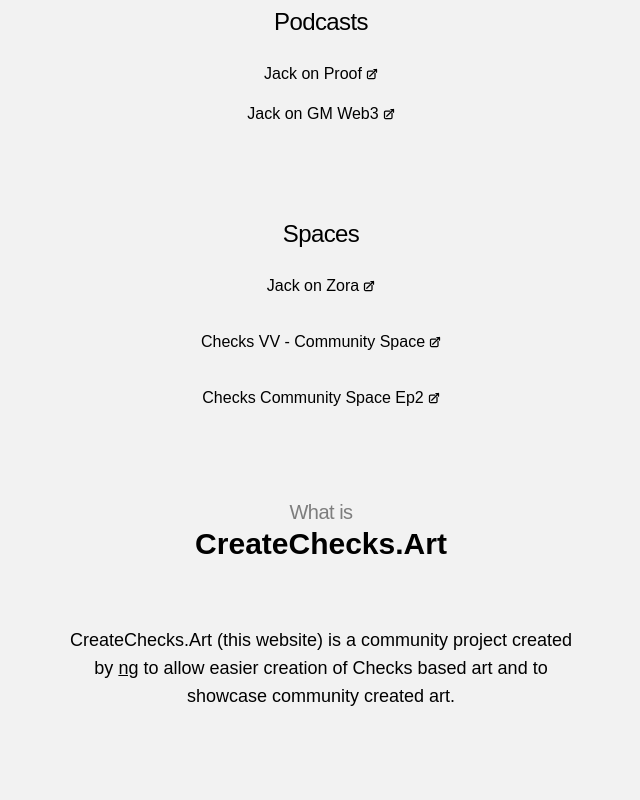
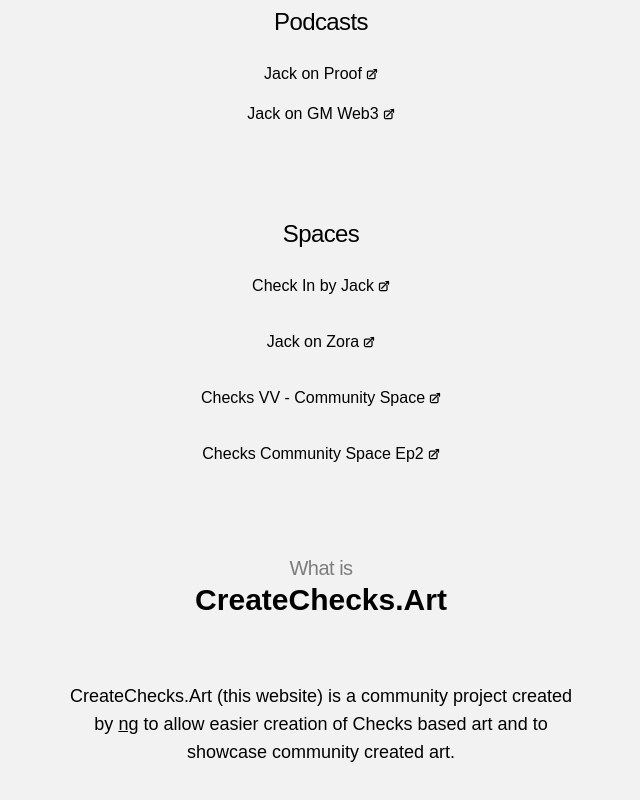
Before and after one commit to nikitattt/create-checks, a Next.js app: page /info in a window 1280 px wide. Shown: the part 846-1646 px from the top of the page, without its empty margins (319-959 px from the left). Built offline with nearby package versions, Linux system fonts and the light colour scheme; a web font is replaced by a local one.

Commit message:
One more space

```diff
--- a/pages/info.tsx
+++ b/pages/info.tsx
@@ -125,6 +125,11 @@
 
             <SectionTitle index={4} name="Spaces" />
             <ExternalLink
+              link="https://twitter.com/i/spaces/1MnGnpyPrlkxO?s=20"
+              name="Check In by Jack"
+              className="mt-4"
+            />
+            <ExternalLink
               link="https://twitter.com/i/spaces/1yNGaNnZPMgJj"
               name="Jack on Zora"
               className="mt-4"
```
